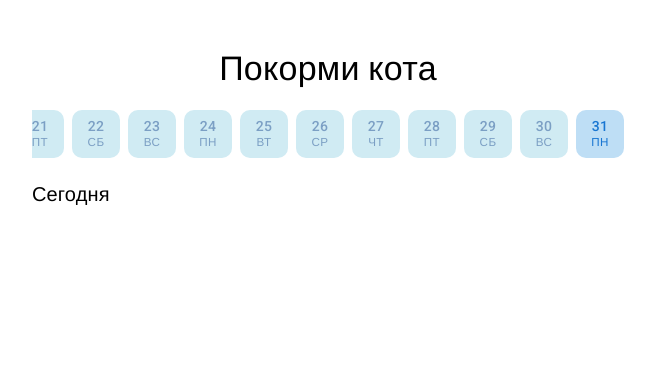
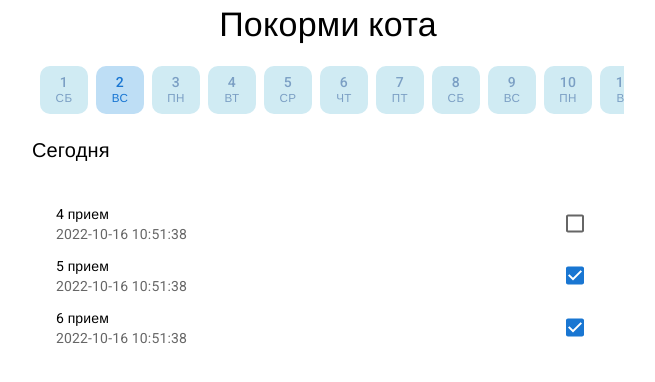
Before and after one commit to Alexandrjob/Feed_Him-front, a React (Create React App) app: page / in a window 1280 px wide. Shown: the top 382 px of the page, without its empty margins (312-967 px from the left). Built offline with nearby package versions, Linux system fonts and the light colour scheme; a web font is replaced by a local one.

Commit message:
Настроил взаимодействие с чекбоксом.

```diff
--- a/src/components/todoCheckBox.jsx
+++ b/src/components/todoCheckBox.jsx
@@ -6,28 +6,18 @@ import {
 class TodoCheckBox extends React.Component {
 
     constructor(props) {
-        super(props)
-        this.state = {
-            disabled: props.disabled,
-            checked: props.checked,
-            labelTextId: props.labelTextId
-        }
-    }
-
-    hanldeChangeCheckBox = e => {
-        this.setState({
-            checked: e.currentTarget.checked
-        })
+        super(props);
     }
 
     render() {
         return (
             <Checkbox
                 edge="end"
-                inputProps={{ "aria-labelledby": this.state.labelTextId }}
-                disabled={this.state.disabled}
-                checked={this.state.checked}
-                onChange={this.hanldeChangeCheckBox} />
+                name={this.props.name}
+                inputProps={{ "aria-labelledby": this.props.labelTextId }}
+                disabled={this.props.disabled}
+                checked={this.props.checked}
+                onChange={this.props.handleChange} />
         );
     }
 }
--- a/src/components/todoItem.jsx
+++ b/src/components/todoItem.jsx
@@ -8,27 +8,27 @@ import TodoCheckBox from './todoCheckBox';
 class TodoItem extends React.Component {
 
     constructor(props) {
-        super(props)
-        this.state = {
-            itemNumber: props.value,
-            disabled: props.disabled
-        }
+        super(props);
     }
 
     render() {
-        const labelTextId = `checkbox-list-secondary-label-${this.state.itemNumber}`;
+        const labelTextId = `checkbox-list-secondary-label-${this.props.keyy}`;
 
         return (
             <ListItem
-                key={this.state.itemNumber}
+                key={this.props.keyy}
                 secondaryAction={
-                    <TodoCheckBox disabled={this.state.disabled} checked={false} labelTextId={labelTextId}/>
+                    <TodoCheckBox checked={!!this.props.checked}
+                        name={this.props.name}
+                        disabled={this.props.disabled}
+                        labelTextId={labelTextId}
+                        handleChange={this.props.handleChange} />
                 }
                 disablePadding>
                 <ListItemText
                     id={labelTextId}
-                    primary={`${this.state.itemNumber} прием`}
-                    secondary="13:22 Саша"
+                    primary={`${this.props.value} прием`}
+                    secondary={this.props.date}
                 />
             </ListItem>
         );
--- a/src/pages/main.jsx
+++ b/src/pages/main.jsx
@@ -2,12 +2,80 @@ const React = require("react");
 import {
     Box,
     Container,
-    Typography
+    Typography,
+    List
 } from '@mui/material';
 import TabContext from '@mui/lab/TabContext';
+import TabPanelTodo from '../components/tabPanelTodo';
 import TabPanel from '@mui/lab/TabPanel';
+import TodoItem from '../components/todoItem';
+import TabListCalendar from "../components/tabListCalendar";
 
-import TabListCalendar from "../components/tabListCalendar";
+const data = [
+    {
+        id: 1,
+        name: "Sahsa",
+        number: 1,
+        date: "2022-10-16 10:51:38",
+        status: 0
+    },
+    {
+        id: 2,
+        name: "Ira",
+        number: 2,
+        date: "2022-10-16 10:51:38",
+        status: 1
+    },
+    {
+        id: 3,
+        name: "Sasha",
+        number: 3,
+        date: "2022-10-16 10:51:38",
+        status: 1
+    },
+    {
+        id: 4,
+        name: "Sasha",
+        number: 1,
+        date: "2022-10-16 10:51:38",
+        status: 0
+    },
+    {
+        id: 5,
+        name: "Sasha",
+        number: 2,
+        date: "2022-10-16 10:51:38",
+        status: 1
+    },
+    {
+        id: 6,
+        name: "Sasha",
+        number: 3,
+        date: "2022-10-16 10:51:38",
+        status: 1
+    },
+    {
+        id: 7,
+        name: "Sasha",
+        number: 1,
+        date: "2022-10-16 10:51:38",
+        status: 0
+    },
+    {
+        id: 8,
+        name: "Sasha",
+        number: 2,
+        date: "2022-10-16 10:51:38",
+        status: 0
+    },
+    {
+        id: 9,
+        name: "Sasha",
+        number: 3,
+        date: "2022-10-16 10:51:38",
+        status: 1
+    }
+]
 
 const container = {
     position: 'absolute',
@@ -15,6 +83,11 @@ const container = {
     left: '50%',
     top: '10%',
     transform: 'translate(-50%, -20%)',
+};
+
+const list = {
+    width: "100%",
+    centered: "true"
 };
 
 //Копипаст, быстрое решение.https://russianblogs.com/article/2360155478/
@@ -41,22 +114,75 @@ function getWight() {
     return MOBILE_SIZE;
 }
 
+function getdaysInMonthArray(currentDate) {
+    var daysInMonth = [];
+    const days = currentDate.daysInMonth();
+
+    for (let i = 0; i < days; i++) {
+        daysInMonth[i] = i + 1;
+    }
+
+    return daysInMonth;
+}
+
+//Метод объединяет 3 обьекта в один начиная с первого(метод является говно кодом).
+function getFormatData() {
+    let formatData = [];
+    let box = [];
+    let count = 0;
+    let countDay = 0;
+
+    for (let i = 0; i < data.length; i++) {
+        if (countDay >= 3) {
+            formatData[count] = box;
+            box = [];
+            countDay = 0;
+            count++;
+        }
+        box[countDay] = data[i];
+
+        countDay++;
+        if (i == 8) {
+            formatData[count] = box;
+        }
+    }
+
+    // console.log(formatData);
+    return formatData;
+}
+
 class Main extends React.Component {
     constructor(props) {
         super(props);
         this.state = {
-            //targetItemDay: new Date().getDate(),
-            value: new Date().getDate().toString(),
+            value: "2",
+            daysInMonthArray: [],
+            disabledItem: false,
+            formatData: getFormatData(),
         };
-
-        this.handleChange = this.handleChange.bind(this);
+        this.state.daysInMonthArray = getdaysInMonthArray(new Date());
+        this.handleChangeTab = this.handleChangeTab.bind(this);
+        this.handleChangeCheckBox = this.handleChangeCheckBox.bind(this);
     }
 
-    handleChange(event, newValue) {
-        console.log(newValue);
+    handleChangeTab(event, newValue) {
         this.setState({
             value: newValue
         });
+    };
+
+    handleChangeCheckBox(event) {
+        let data = this.state.formatData;
+        let pach = event.target.name.split(' ');
+
+        for (let i = 0; i < data.length; i++) {
+            if (data[pach[0]][i].id != pach[1]) {
+                continue;
+            }
+            this.state.formatData[pach[0]][i].status = Number(event.target.checked);
+            this.setState({ data });
+            break;
+        }
     };
 
     render() {
@@ -65,12 +191,21 @@ class Main extends React.Component {
                 <Typography sx={{ marginBottom: '20', textAlign: 'center' }} variant="h4">Покорми кота</Typography>
                 <TabContext value={this.state.value}>
                     <Box >
-                         <TabListCalendar onChange={this.handleChange} />
+                        <TabListCalendar onChange={this.handleChangeTab} />
                     </Box>
                     <Typography sx={{ marginTop: '20' }} variant="h6">Сегодня</Typography>
-                    <TabPanel value="1">Item One</TabPanel>
-                    <TabPanel value="2">Item Two</TabPanel>
-                    <TabPanel value="3">Item Three</TabPanel>
+                    {/* <TabPanelTodo daysInMonthArray={this.state.daysInMonthArray} /> */}
+
+                    {this.state.formatData.map((item, index) =>
+                        <TabPanel key={(index + 1).toString()} value={(index + 1).toString()}>
+                            <List dense sx={list} key={index}>
+                                <TodoItem keyy={item[0].id} name={index + ' ' + item[0].id} value={item[0].id} date={item[0].date} disabled={false} checked={item[0].status} handleChange={this.handleChangeCheckBox} />
+                                <TodoItem keyy={item[1].id} name={index + ' ' + item[1].id} value={item[1].id} date={item[1].date} disabled={false} checked={item[1].status} handleChange={this.handleChangeCheckBox} />
+                                <TodoItem keyy={item[2].id} name={index + ' ' + item[2].id} value={item[2].id} date={item[2].date} disabled={false} checked={item[2].status} handleChange={this.handleChangeCheckBox} />
+                            </List>
+                        </TabPanel>
+                    )}
+
                 </TabContext>
             </Container >
         )
```
